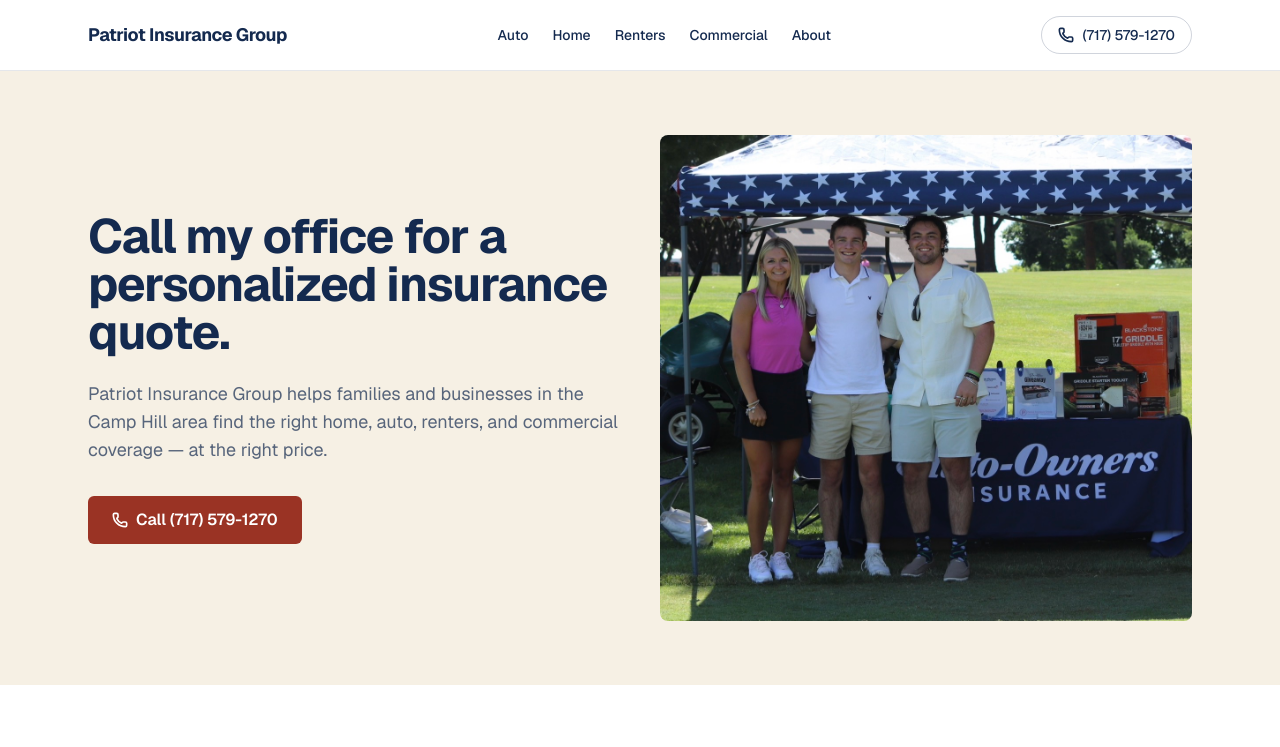
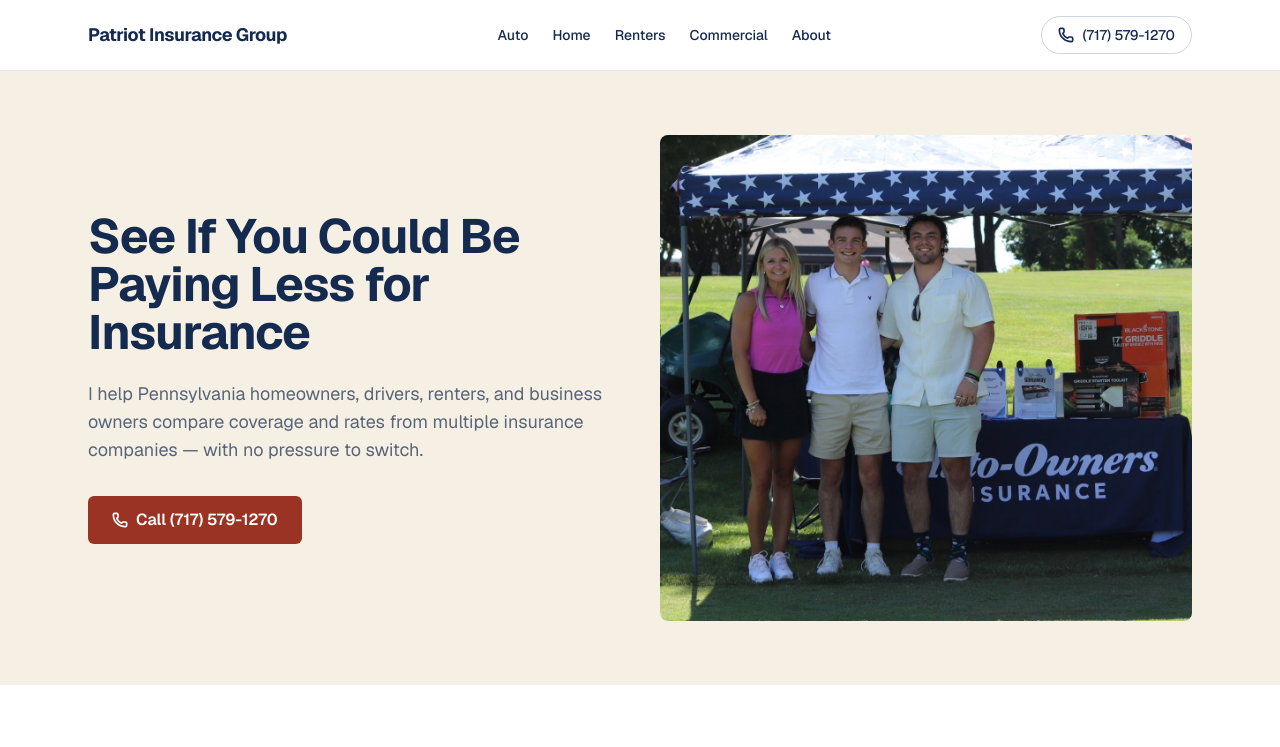
Before and after one commit to dawson-star/pariot-insurance-website, a Next.js app: page / in a window 1280 px wide. Shown: the top 747 px of the page. Built offline with nearby package versions, Linux system fonts and the light colour scheme; no server answers.

Commit message:
Update homepage hero headline and subheading copy

```diff
--- a/app/page.tsx
+++ b/app/page.tsx
@@ -53,12 +53,12 @@ export default function Home() {
         <div className="mx-auto grid max-w-6xl gap-10 px-6 py-16 lg:grid-cols-2 lg:items-center">
           <div>
             <h1 className="text-4xl font-bold tracking-tight text-navy sm:text-5xl">
-              Call my office for a personalized insurance quote.
+              See If You Could Be Paying Less for Insurance
             </h1>
             <p className="mt-6 max-w-xl text-lg text-navy/70">
-              Patriot Insurance Group helps families and businesses in the Camp
-              Hill area find the right home, auto, renters, and commercial coverage — at
-              the right price.
+              I help Pennsylvania homeowners, drivers, renters, and business
+              owners compare coverage and rates from multiple insurance
+              companies — with no pressure to switch.
             </p>
             <div className="mt-8">
               <CallButton label="Call (717) 579-1270" />
```
